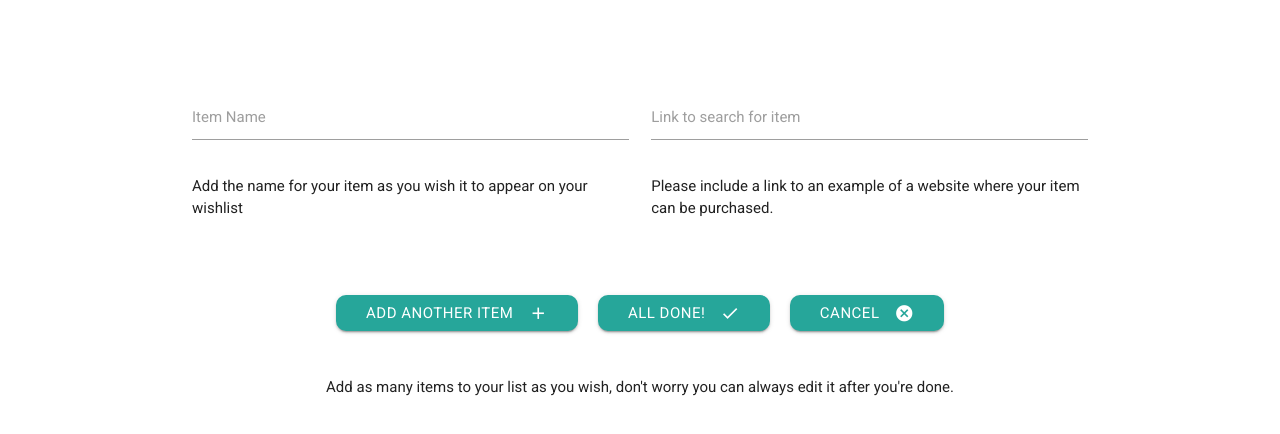
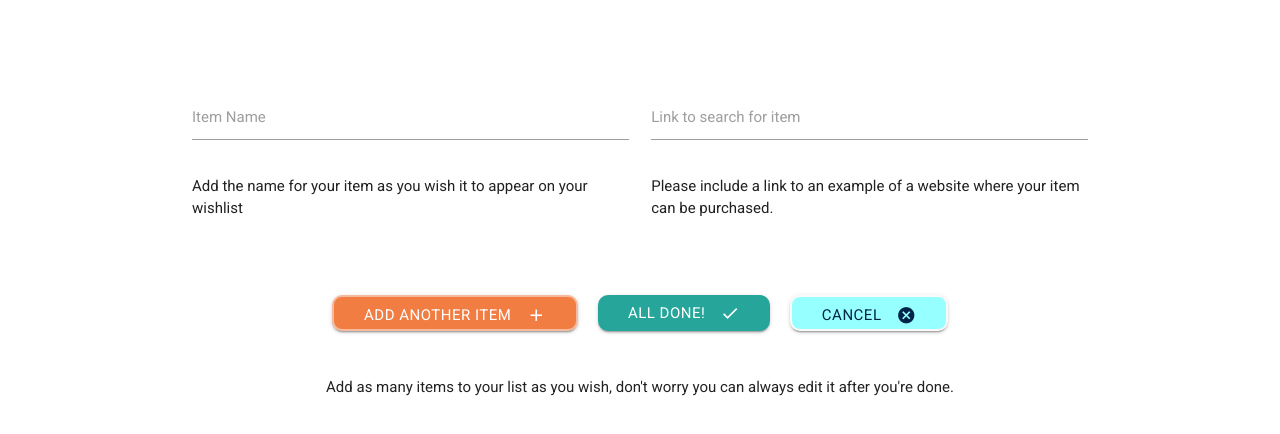
Before and after one commit to geminerald/pressie, a plain HTML site: page add_items.html in a window 1280 px wide. Shown: the part 158-592 px from the top of the page. Drawn offline with nearby package versions, Linux system fonts and the light colour scheme; some packages are replaced by stand-ins of ours; a script that the page names is missing.

Commit message:
updated logins object to fix bug with logging in

```diff
--- a/add_items.html
+++ b/add_items.html
@@ -51,14 +51,14 @@
 
 			</div>
 			<div class="row add-item-buttons">
-				<button id="item-add" class="btn waves-effect waves-light add-item-button" type="submit" name="action">Add Another Item
+				<button id="item-add" class="btn waves-effect waves-light submit-button add-item-button" type="submit" name="action">Add Another Item
                 <i class="material-icons right">add</i>
                 </button>
 				<a href="index.html"
 					class="waves-effect waves-light btn done-button"><i class="material-icons right">check</i>All
 					Done!</a>
                     <a href="index.html"
-					class="waves-effect waves-light btn cancel-button"><i class="material-icons right">cancel</i>Cancel</a>
+					class="waves-effect waves-light btn back-button"><i class="material-icons right">cancel</i>Cancel</a>
 
 			</div>
 		</form>
--- a/app.js
+++ b/app.js
@@ -11,13 +11,27 @@ const signUpModal = document.getElementById('sign-up-modal');
 const loginModal = document.getElementById('login-modal');
 const signInOrUp = document.getElementById('sign-in-up-list');
 
-const logins = []
+const logins = [
+    {
+        email: "zac@mail.com",
+        password: "123"
+    },
+    {
+        email: "deb@mail.com",
+        password: "Hello"
+    },
+    {
+        email: "niki@mail.com",
+        password: "Pass"
+    }
+
+]
 
 const addLogin = (email) => {
     logins.push(email);
 }
 
-let loggedIn = 0;
+let loggedIn = False;
 
 signUpModal.addEventListener('click', () => {
     Swal.mixin({
@@ -75,7 +89,6 @@ loginModal.addEventListener('click', () => {
                     title: 'All done!',
                     confirmButtonText: 'Lovely!',
                 })
-                loggedIn ++
             } else {
                 Swal.fire({
                     icon: 'error',
```
Lines whose indentation alone changed are shown as unchanged.
